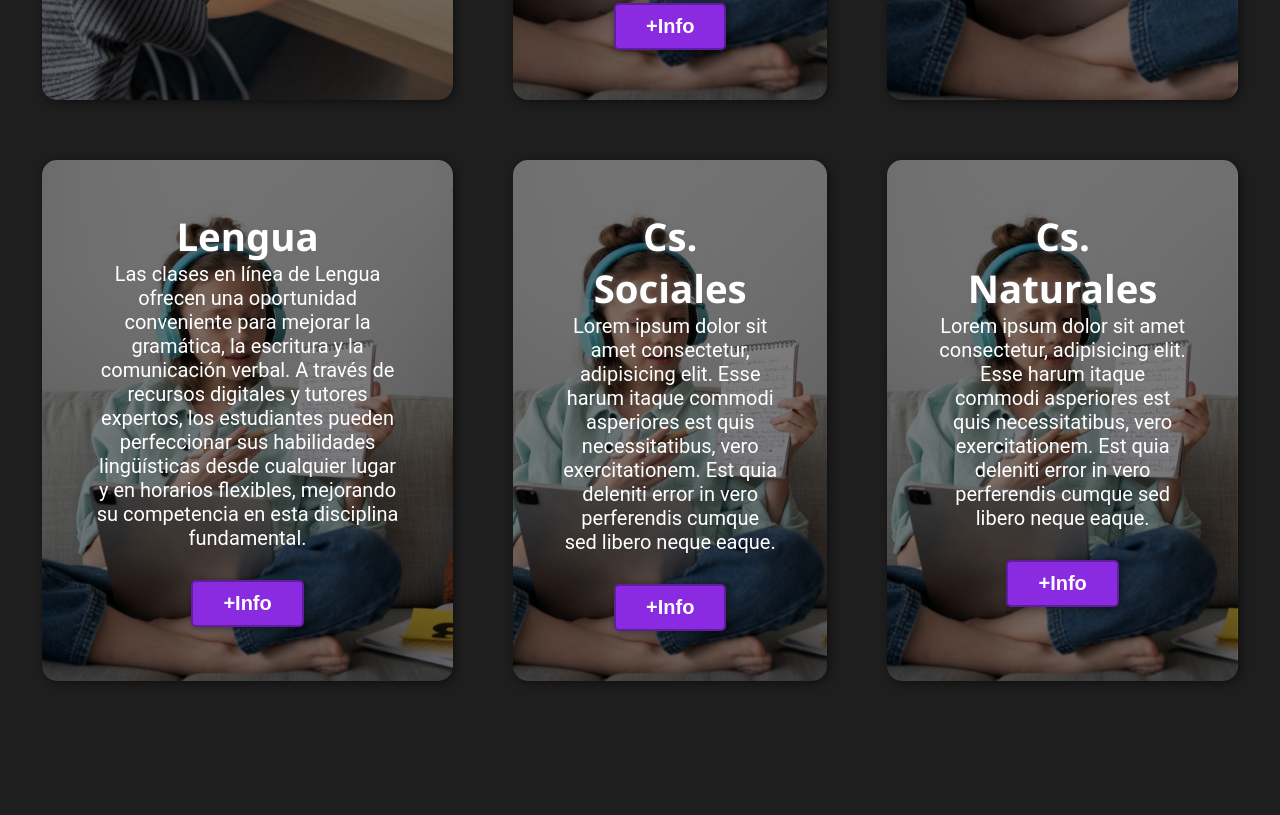
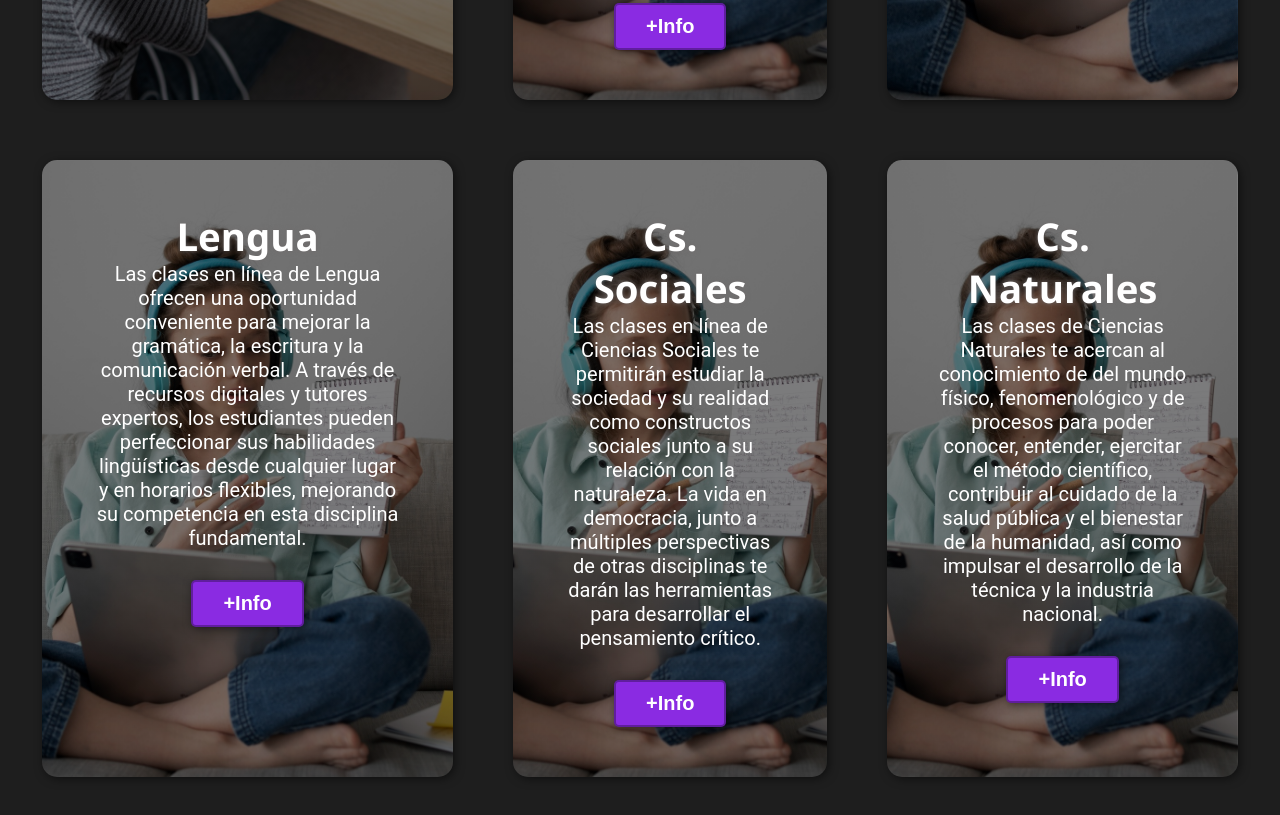
Before and after one commit to galmiron86/deivichov, a plain HTML site: page index.html in a window 1280 px wide. Shown: the part 2516-3331 px from the top of the page. Drawn offline with Linux system fonts and the light colour scheme.

Commit message:
Update index.html

```diff
--- a/index.html
+++ b/index.html
@@ -4,7 +4,7 @@
     <meta charset="UTF-8" />
     <meta name="viewport" content="width=device-width, initial-scale=1.0" />
     <link rel="stylesheet" href="style.css" />
-    <title>Clases en linea</title>
+    <title>Clases en línea</title>
   </head>
   <body>
     <header>
@@ -28,7 +28,7 @@
       <div class="container">
         <div class="img-container"></div>
         <div class="texto">
-        <h2>No te quedes atras  y aprende con los <span class="color-acento">Mejores!</span></h2>
+        <h2>No te quedes atrás  y aprende con los <span class="color-acento">Mejores!</span></h2>
         <p>
           Lorem ipsum dolor sit amet consectetur adipisicing elit. Veniam
           facilis distinctio repellendus, sit asperiores dicta alias fugit
@@ -73,20 +73,14 @@
         <div class="carta">
           <h3>Cs. Sociales</h3>
           <p>
-            Lorem ipsum dolor sit amet consectetur, adipisicing elit. Esse harum
-            itaque commodi asperiores est quis necessitatibus, vero
-            exercitationem. Est quia deleniti error in vero perferendis cumque
-            sed libero neque eaque.
+            Las clases en línea de Ciencias Sociales te permitirán estudiar la sociedad y su realidad como constructos sociales junto a su relación con la naturaleza. La vida en democracia, junto a múltiples perspectivas de otras disciplinas te darán las herramientas para desarrollar el pensamiento crítico.
           </p>
           <a href="template/materias.html"><button>+Info</button></a>
         </div>
         <div class="carta">
           <h3>Cs. Naturales</h3>
           <p>
-            Lorem ipsum dolor sit amet consectetur, adipisicing elit. Esse harum
-            itaque commodi asperiores est quis necessitatibus, vero
-            exercitationem. Est quia deleniti error in vero perferendis cumque
-            sed libero neque eaque.
+            Las clases de Ciencias Naturales te acercan al conocimiento de del mundo físico, fenomenológico y de procesos para poder conocer, entender, ejercitar el método científico, contribuir al cuidado de la salud pública y el bienestar de la humanidad, así como impulsar el desarrollo de la técnica y la industria nacional.
           </p>
           <a href="template/materias.html"><button>+Info</button></a>
         </div>
```
